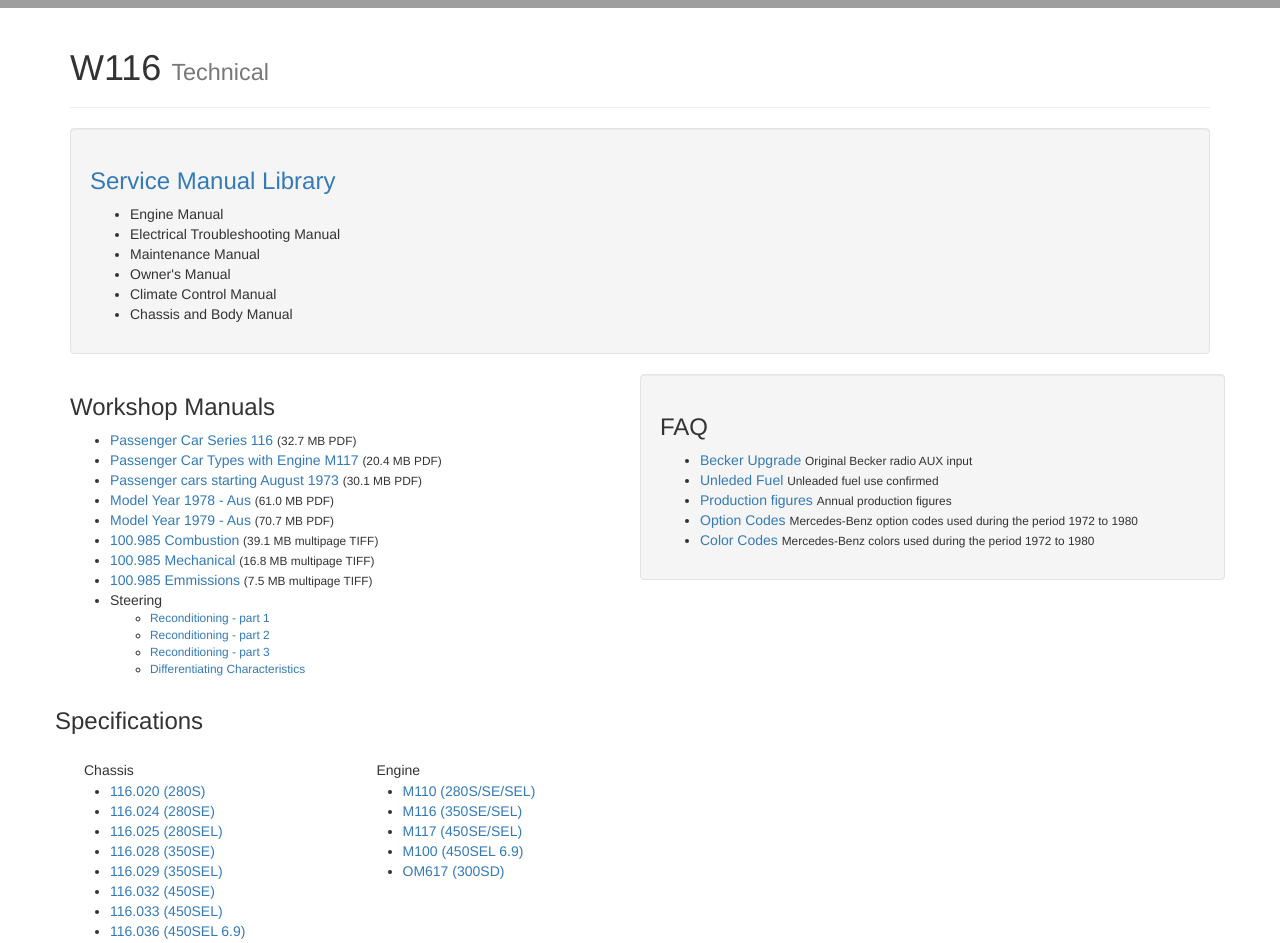
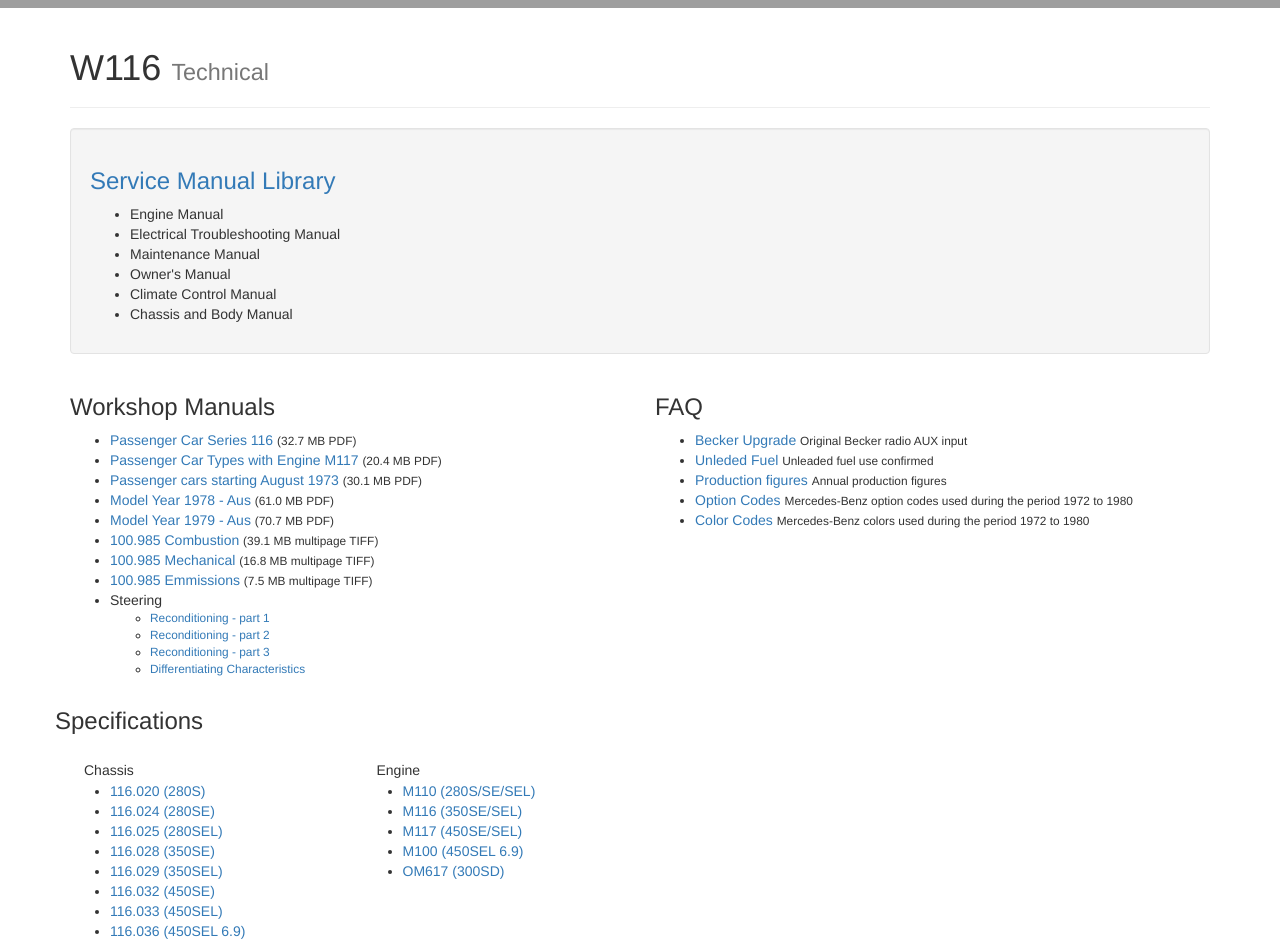
Before and after one commit to W116org/w116org.github.io, a Jekyll site: the page built from tech.html, in a window 1280 px wide. Shown: the part 1003-1946 px from the top of the page. Built offline with Jekyll 4.4.1, drawn with Linux system fonts in a browser that asks for light colours; nearby versions of some CDN libraries; comment, search, counter and statistics services are not loaded; grey boxes are pictures that could not be loaded.

Commit message:
Update tech.html

```diff
--- a/tech.html
+++ b/tech.html
@@ -40,7 +40,7 @@
 </ul></li>
 </ul>
       </div><!-- /.col-md-6 -->
-      <div class="col-md-6 well">
+      <div class="col-md-6">
 <h3 id="faq">FAQ</h3>
 <ul>
 <li><a href="/tech/becker_upgrade/">Becker Upgrade</a> <span class="small">Original Becker radio AUX input</span></li>
```
